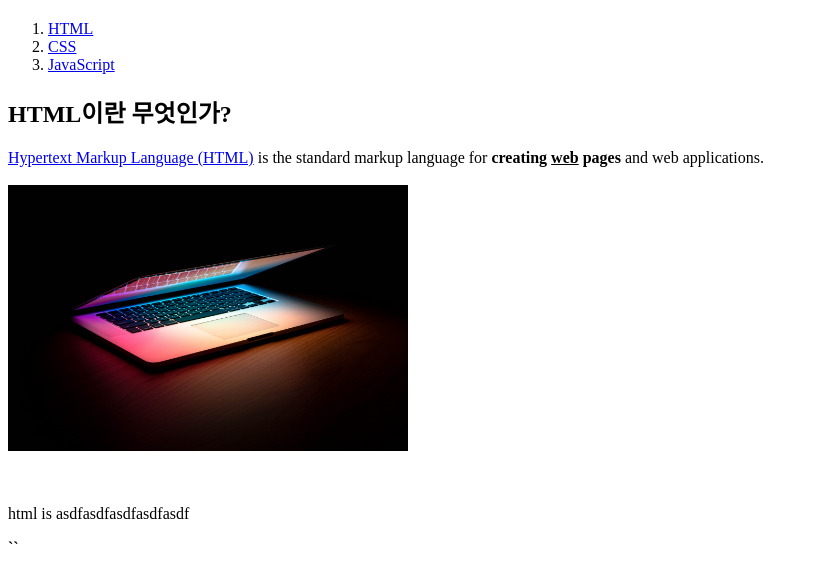
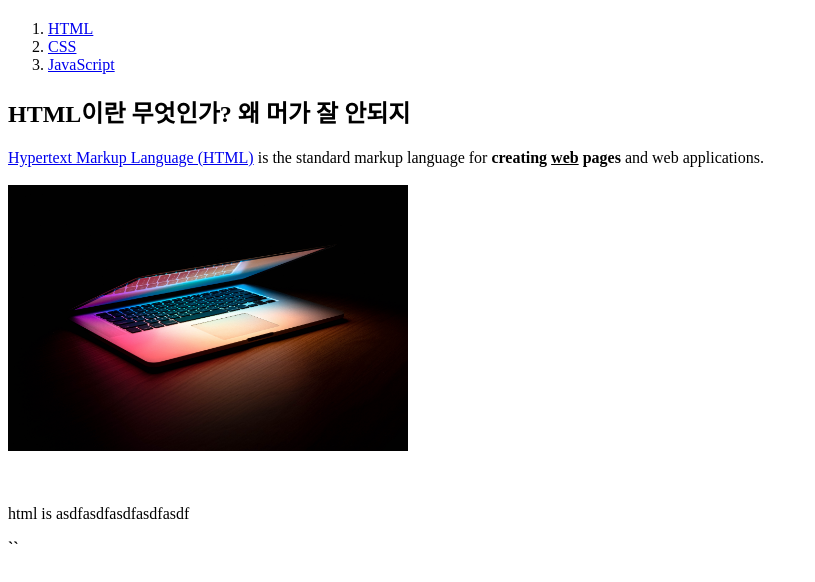
Before and after one commit to Bryan051/web1, a plain HTML site: page 1.html in a window 1280 px wide. Shown: the part 86-668 px from the top of the page, without its empty margins (0-815 px from the left). Drawn offline with Linux system fonts and the light colour scheme.

Commit message:
Add files via upload

```diff
--- a/1.html
+++ b/1.html
@@ -11,7 +11,7 @@
     <li><a href="2.html">CSS</a></li>
     <li><a href="3.html">JavaScript</a></li>
 </ol>
-<h2>HTML이란 무엇인가?</h2>
+<h2>HTML이란 무엇인가? 왜 머가 잘 안되지</h2>
 <p><a href="https://www.w3.org/TR/html5/" target="_blank" title="HTML specification">Hypertext Markup Language (HTML)</a> is the standard markup language
 for <strong>creating <u>web</u> pages</strong> and
 web applications.<br><br><img src="mac.jpg"width="400" ></p><br>
```
